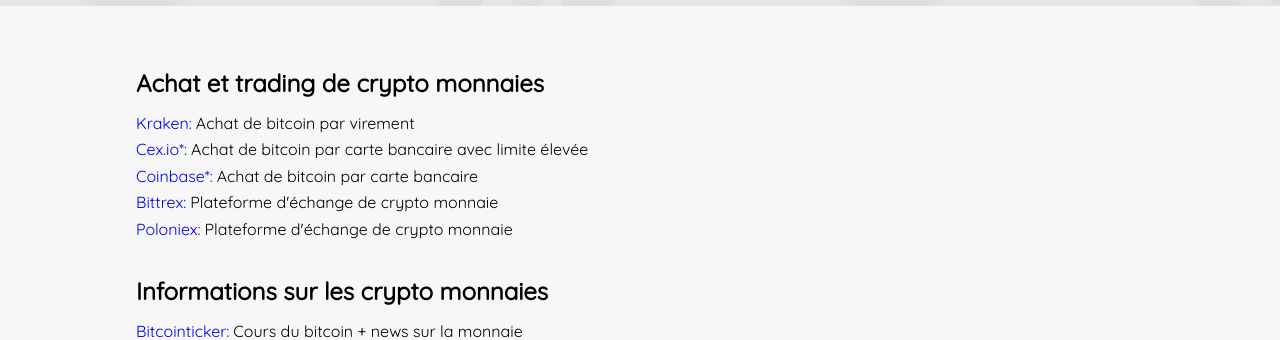
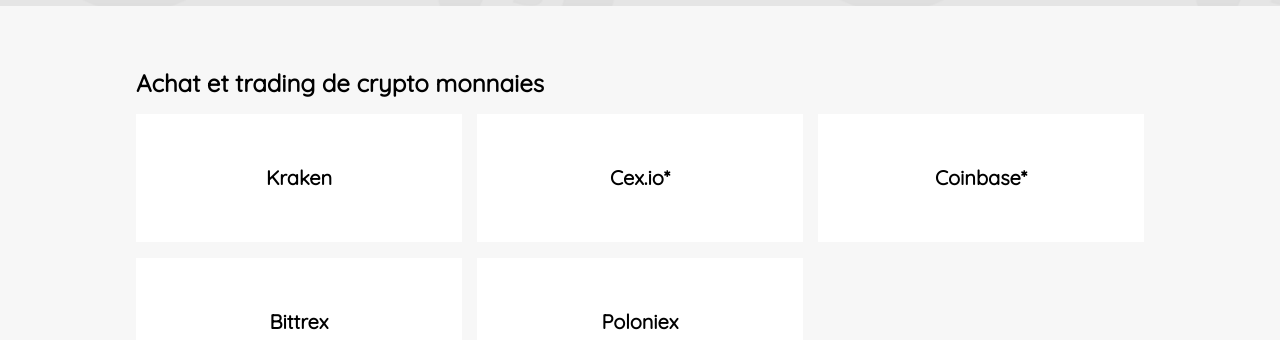
Before and after one commit to LaBaleineFr/LaBaleineWebsite, a Nuxt app: page /ressources in a window 1280 px wide. Shown: the part 460-800 px from the top of the page. Built offline with nearby package versions, Linux system fonts and the light colour scheme.

Commit message:
Update ressource page
Update design of ressource page with cards.

```diff
--- /dev/null
+++ b/components/RessourceCard.vue
@@ -0,0 +1,54 @@
+<template>
+  <article class="w-100 h4 mb3 bg-white relative" :title="name">
+    <a :href="url" target="blank" class="db ph2 w-100 h-100 link hide-child">
+      <h3 class="f4 black">{{name}}</h3>
+      <div class="f5 white w-100 h-100 pa3 bg-blue absolute top-0 left-0 child">
+        {{description}}
+      </div>
+    </a>
+  </article>
+</template>
+
+<script>
+export default {
+  name: 'RessourceCard',
+  props: {
+    'name': {
+      type: String,
+      required: true,
+    },
+    'description': {
+      type: String,
+      required: true,
+    },
+    'url': {
+      type: String,
+      required: true,
+    },
+  },
+}
+</script>
+
+<style scoped>
+a h3{
+  text-align: center;
+  line-height: 8rem;
+  text-overflow: ellipsis;
+  white-space: nowrap;
+  overflow: hidden;
+}
+@media screen and (min-width: 480px) {
+  article {
+    width: calc((100%/3) - 10px);
+  }
+  article:nth-child(3n) {
+    margin-right: 0;
+  }
+  article:nth-child(3n+1) {
+    margin-right: 15px;
+  }
+  article:nth-child(3n+2) {
+    margin-right: 15px;
+  }
+}
+</style>
--- a/pages/ressources.vue
+++ b/pages/ressources.vue
@@ -1,13 +1,10 @@
 <template>
   <div class="mw8 mb5 center ph3 ph2-l">
-    <div class="mb4" v-for="ressource in ressources">
+    <div v-for="ressource in ressources">
       <h2 class="mb3">{{ressource.title}}</h2>
-      <dl v-for="link in ressource.links">
-        <dt class="list mb2 mr1 dib">
-          <a class="link dim" :href="link.url" target="blank">{{link.name}}: </a>
-        </dt>
-        <dd class="dib">{{link.description}}</dd>
-      </dl>
+      <div class="flex flex-wrap mb4">
+        <RessourceCard :name="link.name" :description="link.description" :url="link.url" v-for="link in ressource.links" :key="link.name" />
+      </div>
     </div>
     <div class="f7">* Liens de parrainage. recevez 10$ dès 100$ d’achat (cela couvre donc les frais par CB) et nous aussi.</div>
   </div>
@@ -16,8 +13,12 @@
 <script>
 import config from '../project.config.js';
 import { getRessources } from '../data';
+import RessourceCard from '../components/RessourceCard.vue';
 
 export default {
+  components: {
+    RessourceCard,
+  },
   data() {
     return {
       ressources: getRessources(),
```
